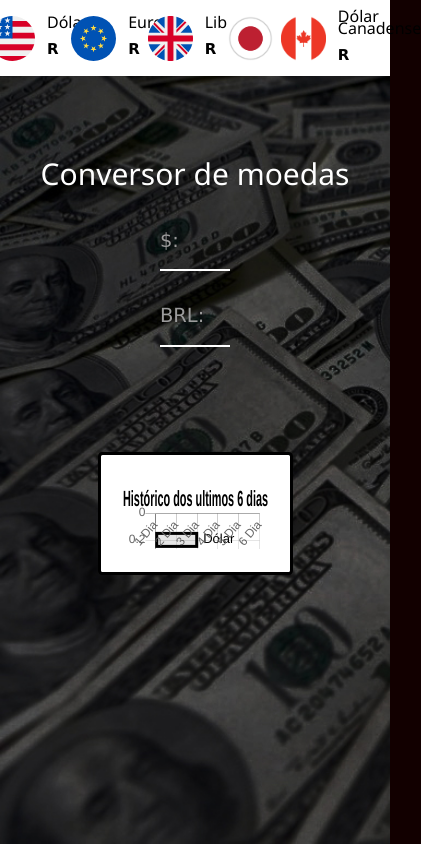
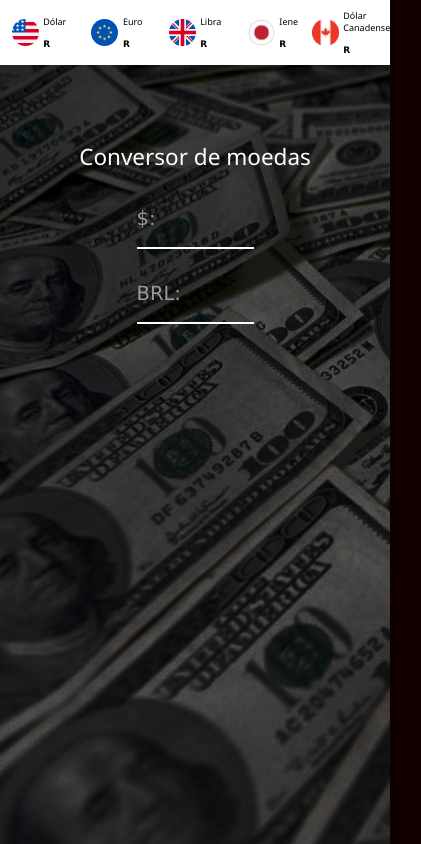
Before and after one commit to lucasdev10/CurrencyConverter, an Angular app: page / in a window 390 px wide. Shown: the whole page, 421 px wide, since content can reach past the window. Built offline with nearby package versions, Linux system fonts and the light colour scheme; no server answers.

Commit message:
Deixando layout parcialmente responsivo

```diff
--- a/src/app/components/calculate-currency/calculate-currency.component.css
+++ b/src/app/components/calculate-currency/calculate-currency.component.css
@@ -15,7 +15,7 @@
   position: relative;
   padding: 1rem 0;
   margin-top: 1rem;
-  width: 18%;
+  width: 20%;
   margin: auto;
 }
 
@@ -67,3 +67,17 @@
   color: white;
   font-weight: 700;
 }
+
+@media only screen and (max-width: 500px) {
+  .container h2 {
+    font-size: 1.5rem;
+  }
+
+  .form-group {
+    position: relative;
+    padding: 1rem 0;
+    margin-top: 1rem;
+    width: 30%;
+    margin: auto;
+  }
+}
--- a/src/app/components/currency-options/currency-options.component.css
+++ b/src/app/components/currency-options/currency-options.component.css
@@ -23,3 +23,56 @@
 .currency-option img:hover {
   zoom: 1.2;
 }
+
+@media only screen and (max-width: 680px) {
+  .currency-option img {
+    height: 2.2rem;
+  }
+
+  .currency-option img:hover {
+    zoom: 1.1;
+  }
+
+  h6 {
+    font-size: 0.7rem;
+  }
+
+  p {
+    font-size: 0.7rem;
+  }
+
+}
+
+@media only screen and (max-width: 550px) {
+  .currency-option img {
+    margin-right: 0.3rem;
+  }
+}
+
+@media only screen and (max-width: 480px) {
+  .currency-option img {
+    height: 1.8rem;
+  }
+
+  h6 {
+    font-size: 0.6rem;
+  }
+
+  p {
+    font-size: 0.6rem;
+  }
+}
+
+@media only screen and (max-width: 350px) {
+  .currency-option img {
+    height: 1.5rem;
+  }
+
+  h6 {
+    font-size: 0.5rem;
+  }
+
+  p {
+    font-size: 0.5rem;
+  }
+}
--- a/src/app/components/line-chart/line-chart.component.css
+++ b/src/app/components/line-chart/line-chart.component.css
@@ -7,3 +7,23 @@
   padding: 1.5rem;
   border: 3px solid #000000;
 }
+
+@media only screen and (max-width: 850px) {
+  .chart {
+    width: 60%;
+    height: auto;
+  }
+}
+
+@media only screen and (max-width: 700px) {
+  .chart {
+    width: 70%;
+    height: auto;
+  }
+}
+
+@media only screen and (max-width: 550px) {
+  .chart {
+    display: none;
+  }
+}
```
